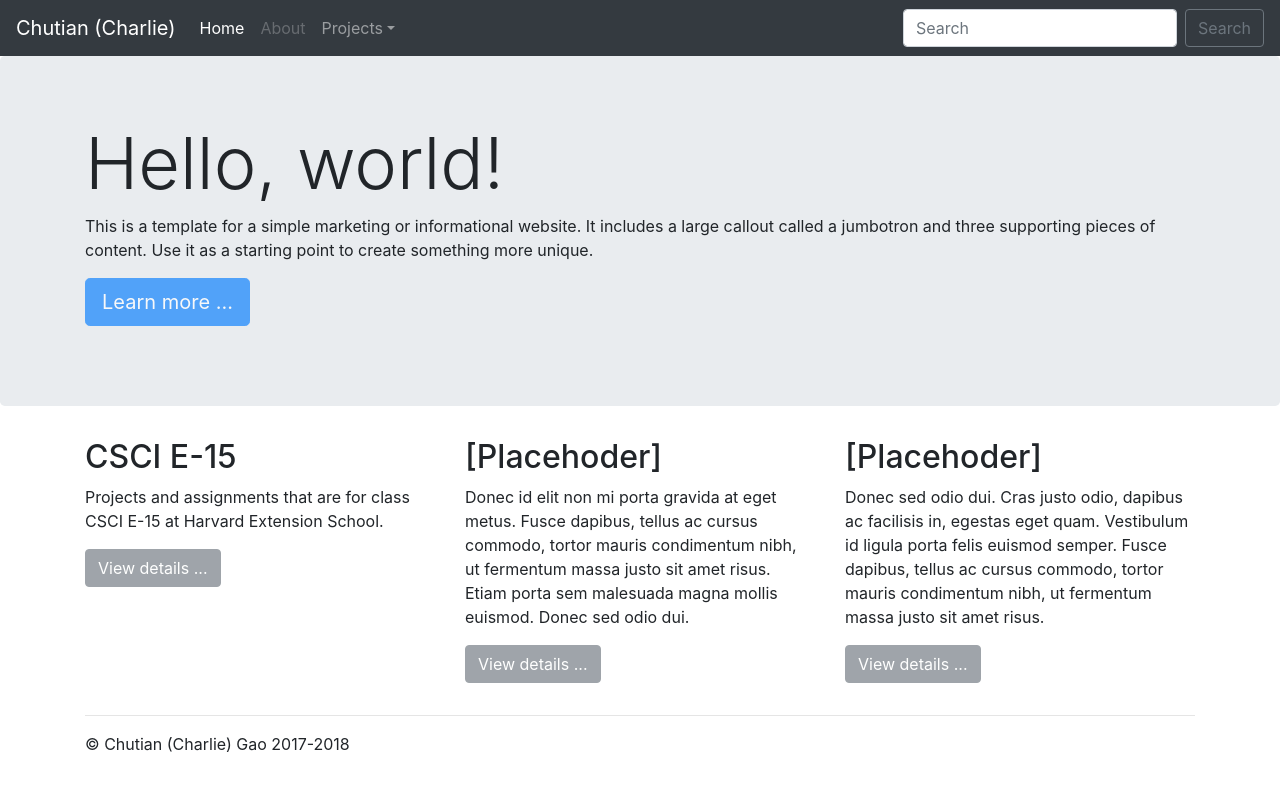
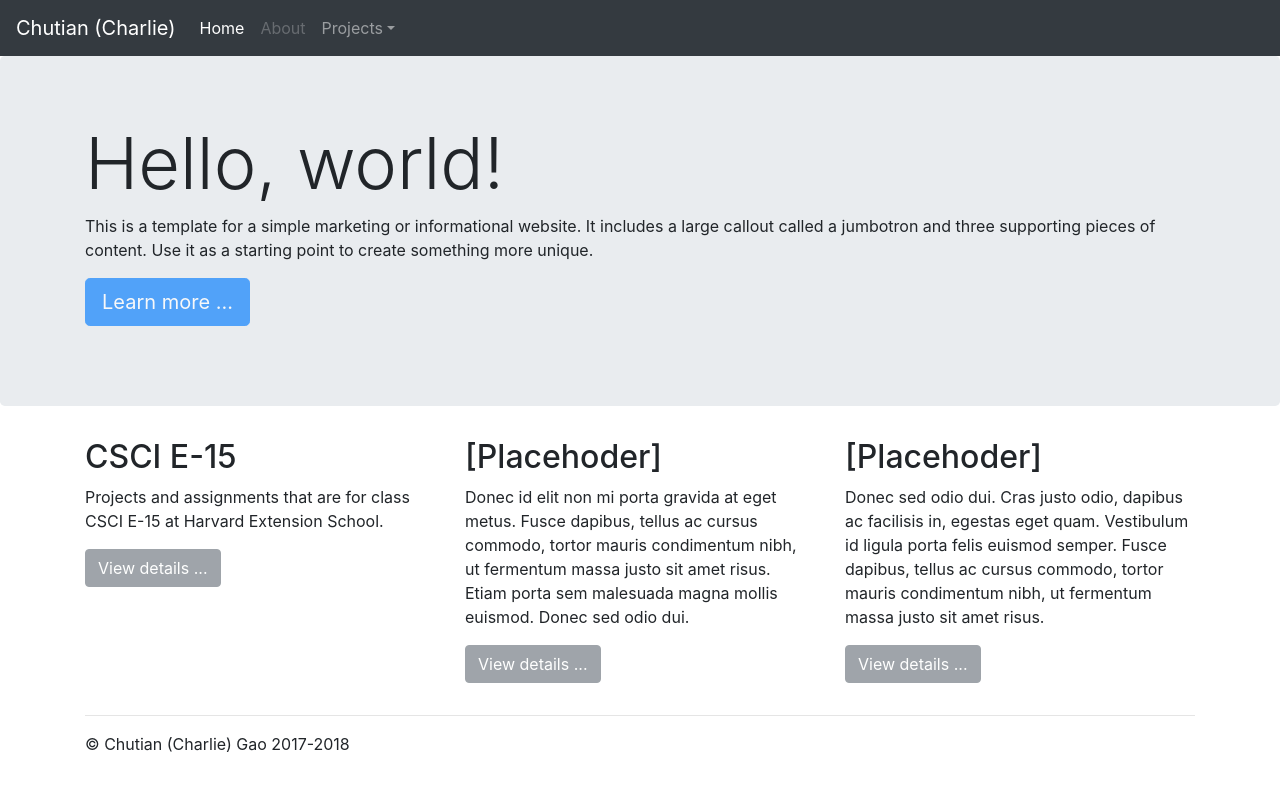
Before and after one commit to ChutianGao/charlie-harvard.github.io, a plain HTML site: page index.html in a window 1280 px wide. Drawn offline with nearby package versions, Linux system fonts and the light colour scheme.

Commit message:
rm search box

```diff
--- a/index.html
+++ b/index.html
@@ -42,10 +42,6 @@
             </div>
           </li>
         </ul>
-        <form class="form-inline my-2 my-lg-0">
-          <input class="form-control mr-sm-2" type="text" placeholder="Search" aria-label="Search">
-          <button class="btn btn-outline-secondary my-2 my-sm-0" type="submit">Search</button>
-        </form>
       </div>
     </nav>
 
```
